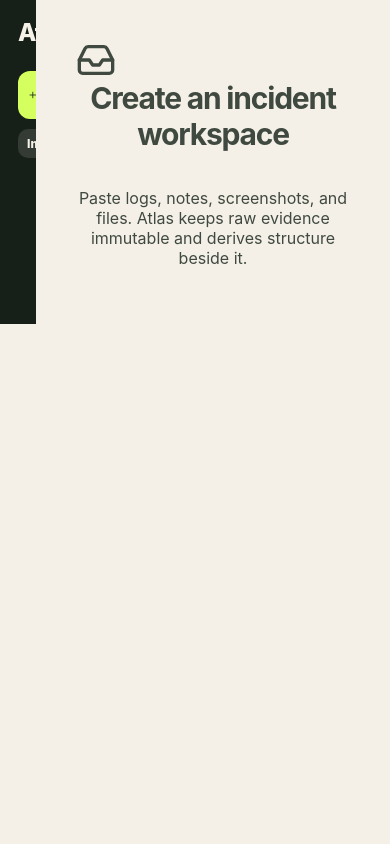
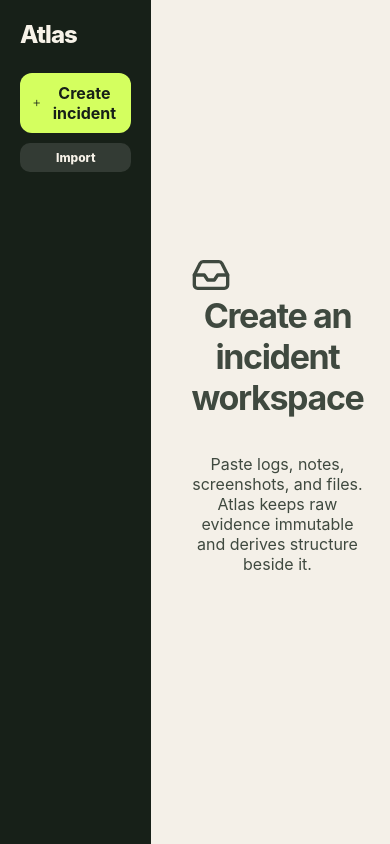
Before and after one commit to lutefd/atlas, a React (Vite) app in the folder apps/desktop/: page / in a window 390 px wide. Built offline with nearby package versions, Linux system fonts and the light colour scheme.

Commit message:
Revert "fix(layout): improve desktop responsiveness"
This reverts commit 450b27a3754c94befb305ebec941d1d6aaf53532.

```diff
--- a/apps/desktop/src/styles.css
+++ b/apps/desktop/src/styles.css
@@ -15,7 +15,6 @@
 }
 body {
 	margin: 0;
-	overflow: hidden;
 }
 button,
 input,
@@ -29,22 +28,13 @@
 }
 .shell {
 	display: grid;
-	grid-template-columns: clamp(220px, 18vw, 250px) minmax(0, 1fr) clamp(
-			320px,
-			26vw,
-			360px
-		);
-	grid-template-areas: "sidebar center right";
-	height: 100vh;
-	min-width: 0;
+	grid-template-columns: 250px minmax(460px, 1fr) 360px;
+	min-height: 100vh;
 }
 .sidebar {
-	grid-area: sidebar;
 	background: #172018;
 	color: #f7f2e8;
 	padding: 20px;
-	overflow: auto;
-	min-width: 0;
 }
 .brand {
 	font-size: 24px;
@@ -171,10 +161,9 @@
 	outline-offset: 2px;
 }
 .center {
-	grid-area: center;
 	padding: 28px;
 	overflow: auto;
-	min-width: 0;
+	max-height: 100vh;
 }
 h1 {
 	margin: 0 0 20px;
@@ -182,17 +171,14 @@
 	letter-spacing: -0.04em;
 }
 .incident-header {
-	display: grid;
-	grid-template-columns: minmax(0, 1fr) auto;
+	display: flex;
 	align-items: start;
+	justify-content: space-between;
 	gap: 16px;
 }
-.incident-header h1 {
-	overflow-wrap: anywhere;
-}
 .header-actions {
-	display: grid;
-	grid-template-columns: repeat(2, max-content);
+	display: flex;
+	flex-wrap: wrap;
 	justify-content: flex-end;
 	gap: 8px;
 }
@@ -245,7 +231,6 @@
 }
 .actions {
 	display: flex;
-	flex-wrap: wrap;
 	align-items: center;
 	gap: 10px;
 	margin-top: 12px;
@@ -418,12 +403,11 @@
 	background: rgba(23, 32, 24, 0.16);
 }
 .right {
-	grid-area: right;
 	background: #ebe4d7;
 	border-left: 1px solid #d8d0c1;
 	padding: 20px;
 	overflow: auto;
-	min-width: 0;
+	max-height: 100vh;
 }
 .panel {
 	background: rgba(255, 250, 240, 0.7);
@@ -725,75 +709,9 @@
 	color: #6f766d;
 	font-size: 12px;
 }
-@media (max-width: 1360px) {
-	.shell {
-		grid-template-columns: 220px minmax(0, 1fr) 320px;
-	}
-	.center,
-	.right,
-	.sidebar {
-		padding: 18px;
-	}
-	h1 {
-		font-size: 30px;
-	}
-	.primary,
-	.actions button,
-	.tag-input button,
-	.secondary {
-		gap: 6px;
-		padding: 8px 10px;
-		font-size: 13px;
-	}
-	.header-actions {
-		grid-template-columns: 1fr;
-	}
-	.header-actions .secondary {
-		justify-content: center;
-	}
-}
-
-@media (max-width: 1180px) {
-	.shell {
-		grid-template-columns: 220px minmax(0, 1fr);
-		grid-template-areas:
-			"sidebar center"
-			"sidebar right";
-		overflow: auto;
-	}
-	body {
-		overflow: auto;
-	}
-	.sidebar {
-		position: sticky;
-		top: 0;
-		height: 100vh;
-	}
-	.right {
-		border-left: 0;
-		border-top: 1px solid #d8d0c1;
-	}
-}
-
 @media (max-width: 980px) {
 	.shell {
 		grid-template-columns: 1fr;
-		grid-template-areas:
-			"sidebar"
-			"center"
-			"right";
-		height: auto;
-	}
-	.sidebar {
-		position: static;
-		height: auto;
-	}
-	.incident-header {
-		grid-template-columns: 1fr;
-	}
-	.header-actions {
-		grid-template-columns: repeat(2, minmax(0, 1fr));
-		justify-content: stretch;
 	}
 	.sidebar,
 	.right {
```
